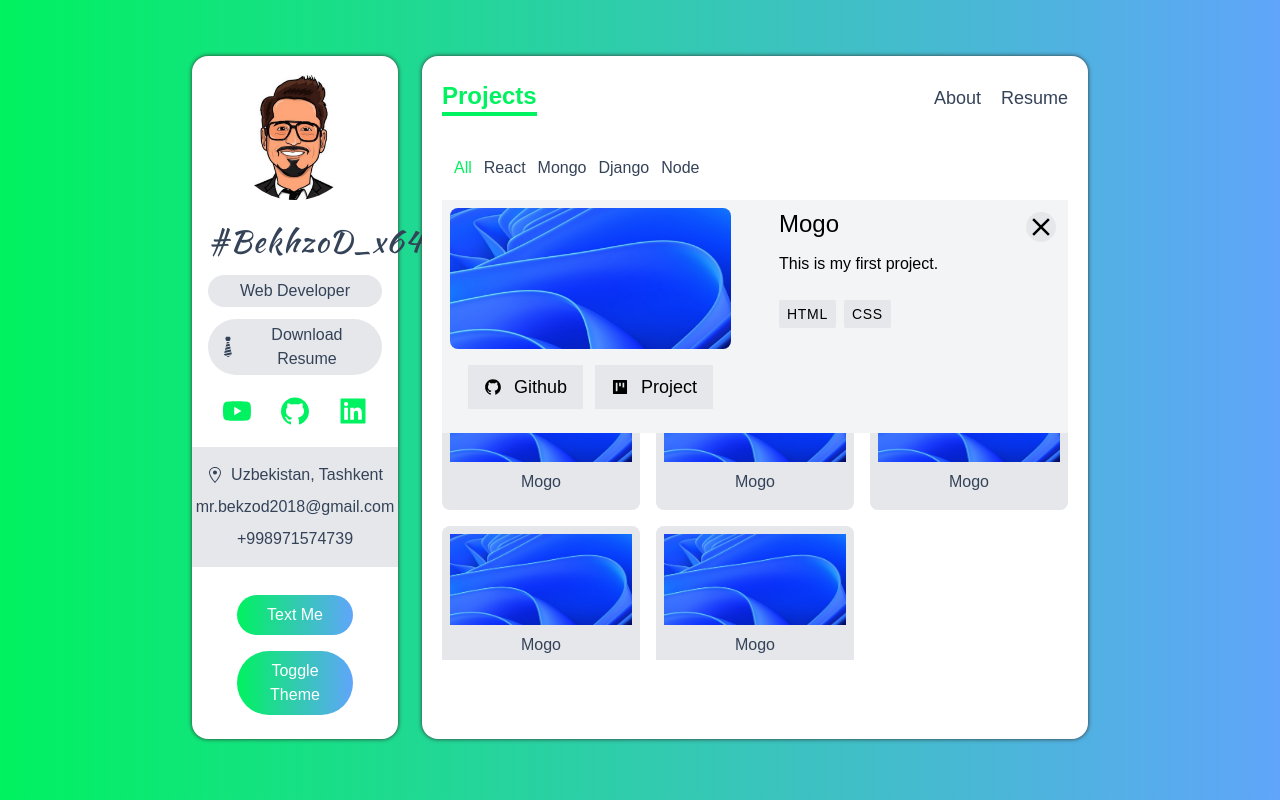
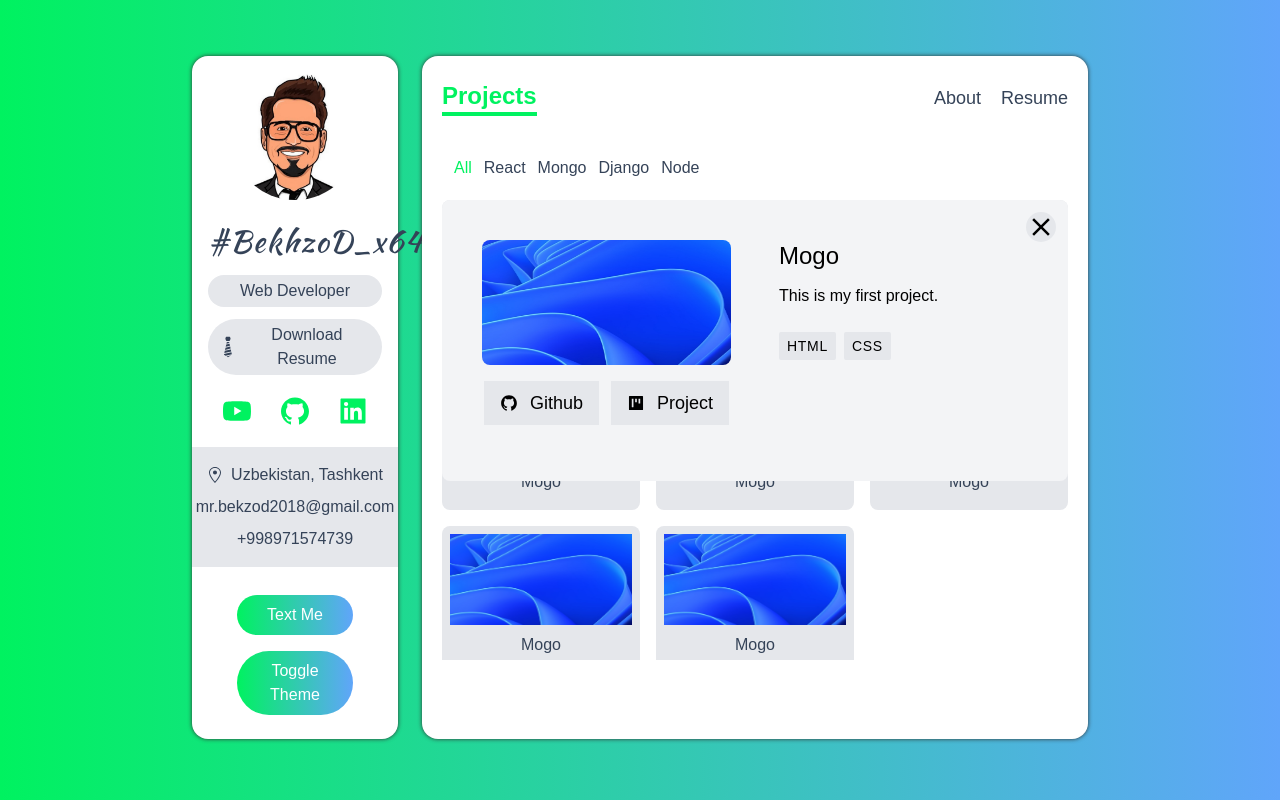
Before and after one commit to bekhzodx64/portfolio, a Next.js app: page /projects in a window 1280 px wide. Both pictures are taken after a click on the picture 541 px from the left and 253 px from the top of the page. Built offline with nearby package versions, Linux system fonts and the light colour scheme.

Commit message:
Bug fixed

```diff
--- a/components/ProjectCard.tsx
+++ b/components/ProjectCard.tsx
@@ -8,8 +8,11 @@ import { stagger, fadeInUp } from '../animations';
 
 const ProjectCard: FunctionComponent<{
 	project: IProject;
+	showDetail: null | number,
+	setShowDetail: (id: null | number) => void;
 }> = ({
 	project: {
+		id,
 		name,
 		image_path,
 		category,
@@ -18,8 +21,10 @@ const ProjectCard: FunctionComponent<{
 		github_url,
 		key_techs,
 	},
+	showDetail,
+	setShowDetail,
 }) => {
-	const [showDetail, setShowDetail] = useState(false);
+
 
 	return (
 		<div>
@@ -27,15 +32,15 @@ const ProjectCard: FunctionComponent<{
 				src={image_path}
 				alt={name}
 				className='cursor-pointer'
-				onClick={() => setShowDetail(true)}
+				onClick={() => setShowDetail(id)}
 				width='300'
 				height='150'
 				layout='responsive'
 			/>
 			<p className='my-2 text-center'>{name}</p>
 
-			{showDetail && (
-				<div className='grid md:grid-cols-2 absolute top-0 left-0 z-10 h-auto w-full gap-x-12 text-black bg-gray-100 dark:text-white dark:bg-dark-100 p-2'>
+			{showDetail === id && (
+				<div className='grid rounded-lg md:grid-cols-2 absolute top-0 left-0 z-10 h-auto w-full gap-x-12 text-black bg-gray-100 dark:text-white dark:bg-dark-100 p-2 md:p-10'>
 					<motion.div variants={stagger} initial='initial' animate='animate'>
 						<motion.div variants={fadeInUp}>
 							<Image
@@ -78,7 +83,7 @@ const ProjectCard: FunctionComponent<{
 					</motion.div>
 
 					<button
-						onClick={() => setShowDetail(false)}
+						onClick={() => setShowDetail(null)}
 						className='absolute top-3 right-3 rounded-full outline-none bg-gray-200 dark:bg-dark-200'>
 						<MdClose size={30} />
 					</button>
--- a/components/Sidebar.tsx
+++ b/components/Sidebar.tsx
@@ -31,9 +31,9 @@ const Sidebar = () => {
 				Web Developer
 			</p>
 			<a
-				href=''
+				href='/images/mogo.png'
 				className='px-2 py-1 my-3 bg-gray-200 dark:bg-dark-200 rounded-full flex items-center justify-center'
-				download='name'>
+				download='mogo.png'>
 				<GiTie className='w-6 h-6' />
 				Download Resume
 			</a>
--- a/data.ts
+++ b/data.ts
@@ -89,6 +89,7 @@ export const tools: ISkill[] = [
 
 export const projects: IProject[] = [
 	{
+		id: 1,
 		name: 'Mogo',
 		description: 'This is my first project.',
 		image_path: '/images/mogo.png',
@@ -98,6 +99,7 @@ export const projects: IProject[] = [
 		key_techs: ['HTML', 'CSS'],
 	},
 	{
+		id: 2,
 		name: 'Mogo',
 		description: 'This is my first project.',
 		image_path: '/images/mogo.png',
@@ -107,6 +109,7 @@ export const projects: IProject[] = [
 		key_techs: ['HTML', 'CSS'],
 	},
 	{
+		id: 3,
 		name: 'Mogo',
 		description: 'This is my first project.',
 		image_path: '/images/mogo.png',
@@ -116,6 +119,7 @@ export const projects: IProject[] = [
 		key_techs: ['HTML', 'CSS'],
 	},
 	{
+		id: 4,
 		name: 'Mogo',
 		description: 'This is my first project.',
 		image_path: '/images/mogo.png',
@@ -125,6 +129,7 @@ export const projects: IProject[] = [
 		key_techs: ['HTML', 'CSS'],
 	},
 	{
+		id: 5,
 		name: 'Mogo',
 		description: 'This is my first project.',
 		image_path: '/images/mogo.png',
@@ -134,6 +139,7 @@ export const projects: IProject[] = [
 		key_techs: ['HTML', 'CSS'],
 	},
 	{
+		id: 6,
 		name: 'Mogo',
 		description: 'This is my first project.',
 		image_path: '/images/mogo.png',
@@ -143,6 +149,7 @@ export const projects: IProject[] = [
 		key_techs: ['HTML', 'CSS'],
 	},
 	{
+		id: 7,
 		name: 'Mogo',
 		description: 'This is my first project.',
 		image_path: '/images/mogo.png',
@@ -152,6 +159,7 @@ export const projects: IProject[] = [
 		key_techs: ['HTML', 'CSS'],
 	},
 	{
+		id: 8,
 		name: 'Mogo',
 		description: 'This is my first project.',
 		image_path: '/images/mogo.png',
--- a/pages/projects.tsx
+++ b/pages/projects.tsx
@@ -9,6 +9,8 @@ import { stagger, fadeInUp, routeAnimation } from '../animations';
 const Projects = () => {
 	const [projects, setProjects] = useState(projectsData);
 	const [active, setActive] = useState('all');
+
+	const [showDetail, setShowDetail] = useState<number|null>(null);
 
 	const handlerFilterCategory = (category: Category | 'all') => {
 		if (category === 'all') {
@@ -46,7 +48,7 @@ const Projects = () => {
 						className='col-span-12 sm:col-span-6 lg:col-span-4 p-2 bg-gray-200 dark:bg-dark-200 rounded-lg'
 						variants={fadeInUp}
 						key={project.name}>
-						<ProjectCard project={project} />
+						<ProjectCard project={project} showDetail={showDetail} setShowDetail={setShowDetail}/>
 					</motion.div>
 				))}
 			</motion.div>
--- a/styles/globals.css
+++ b/styles/globals.css
@@ -8,4 +8,14 @@
 		font-family: sans-serif;
 		color: #354358
 	}
+
+	::-webkit-scrollbar-thumb {
+		background-image: linear-gradient(to right bottom, #00f260, #0575e6);
+		border-radius: 20px;
+	}
+
+	::-webkit-scrollbar {
+		width: 8px;
+		height: 0;
+	}
 }
--- a/type.ts
+++ b/type.ts
@@ -13,6 +13,7 @@ export interface ISkill {
 }
 
 export interface IProject {
+	id: number;
 	name: string;
 	description: string;
 	image_path: string;
```
